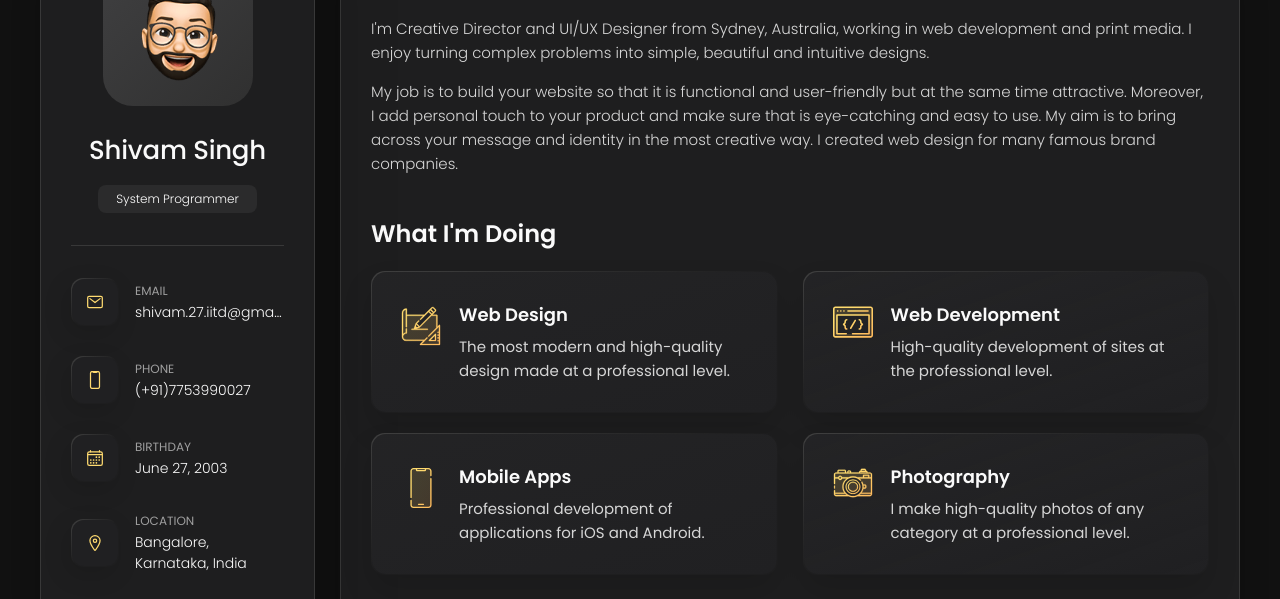
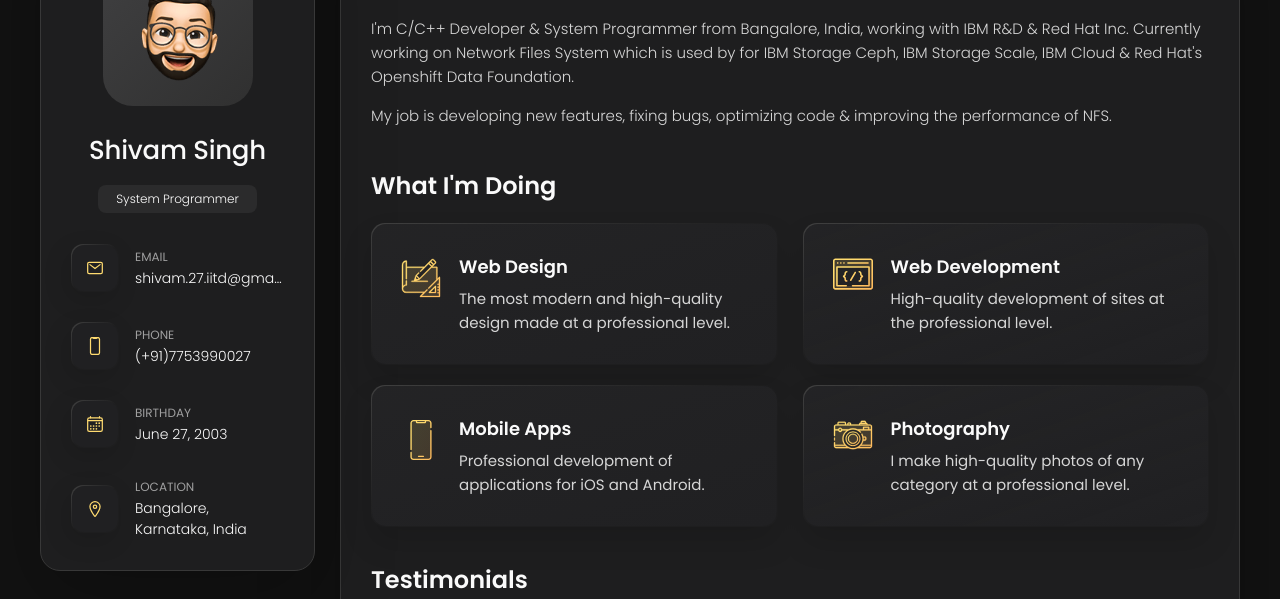
Before and after one commit to Shivam-27062003/Shivam-27062003.github.io, a plain HTML site: page index.html in a window 1280 px wide. Shown: the part 162-761 px from the top of the page. Drawn offline with nearby package versions, Linux system fonts and the light colour scheme.

Commit message:
Info updates

```diff
--- a/index.html
+++ b/index.html
@@ -123,9 +123,9 @@
 
         </ul>
 
-        <div class="separator"></div>
+        <!-- <div class="separator"></div> -->
 
-        <ul class="social-list">
+        <!-- <ul class="social-list">
 
           <li class="social-item">
             <a href="#" class="social-link">
@@ -145,7 +145,7 @@
             </a>
           </li>
 
-        </ul>
+        </ul> -->
 
       </div>
 
@@ -209,17 +209,14 @@
 
         <section class="about-text">
           <p>
-            I'm Creative Director and UI/UX Designer from Sydney, Australia, working in web development and print media.
-            I enjoy
-            turning complex problems into simple, beautiful and intuitive designs.
+            I'm C/C++ Developer & System Programmer from Bangalore, India, working with IBM R&D & Red Hat Inc. Currently
+            working on Network Files System which is used by for IBM Storage Ceph, IBM Storage Scale, IBM Cloud & Red
+            Hat's Openshift
+            Data Foundation.
           </p>
 
           <p>
-            My job is to build your website so that it is functional and user-friendly but at the same time attractive.
-            Moreover, I
-            add personal touch to your product and make sure that is eye-catching and easy to use. My aim is to bring
-            across your
-            message and identity in the most creative way. I created web design for many famous brand companies.
+            My job is developing new features, fixing bugs, optimizing code & improving the performance of NFS.
           </p>
         </section>
 
```
